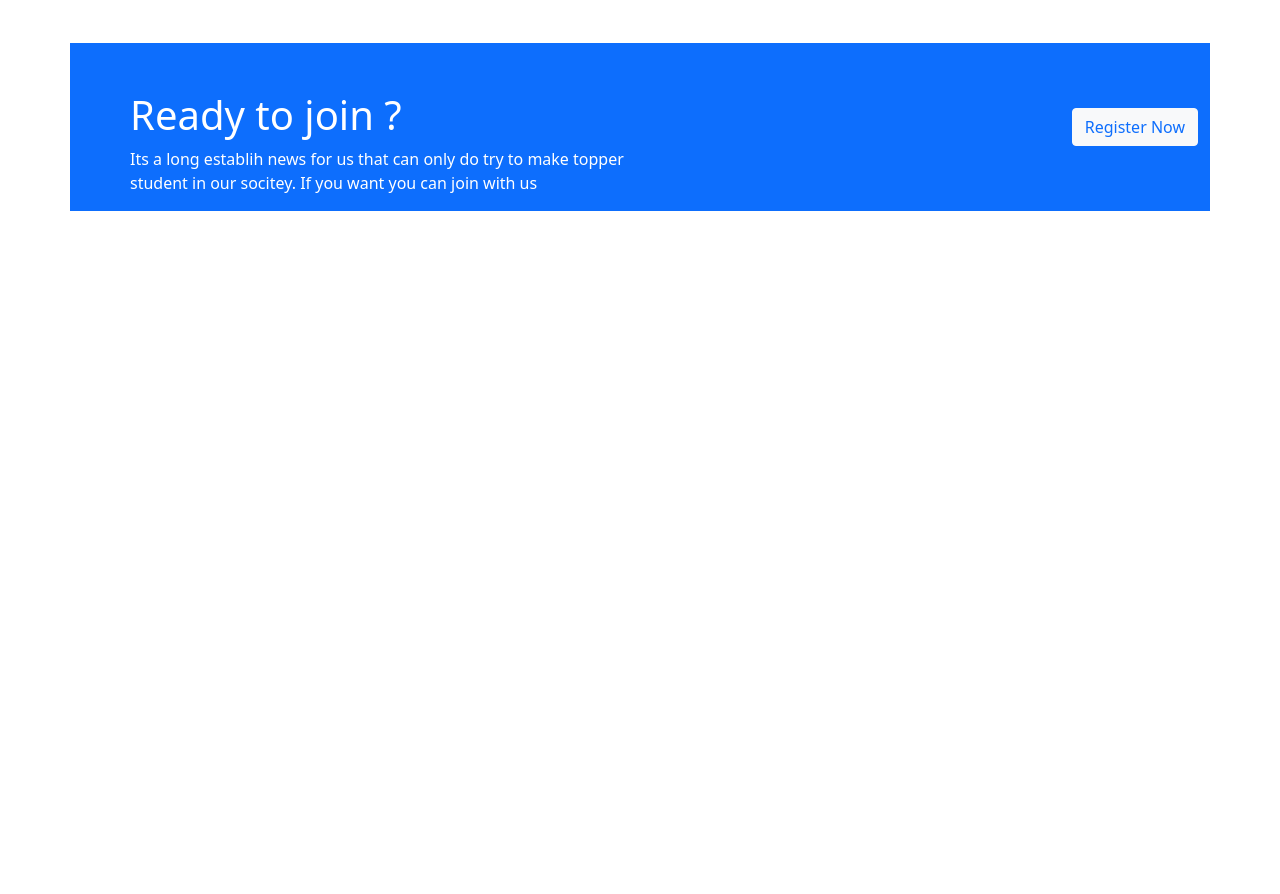
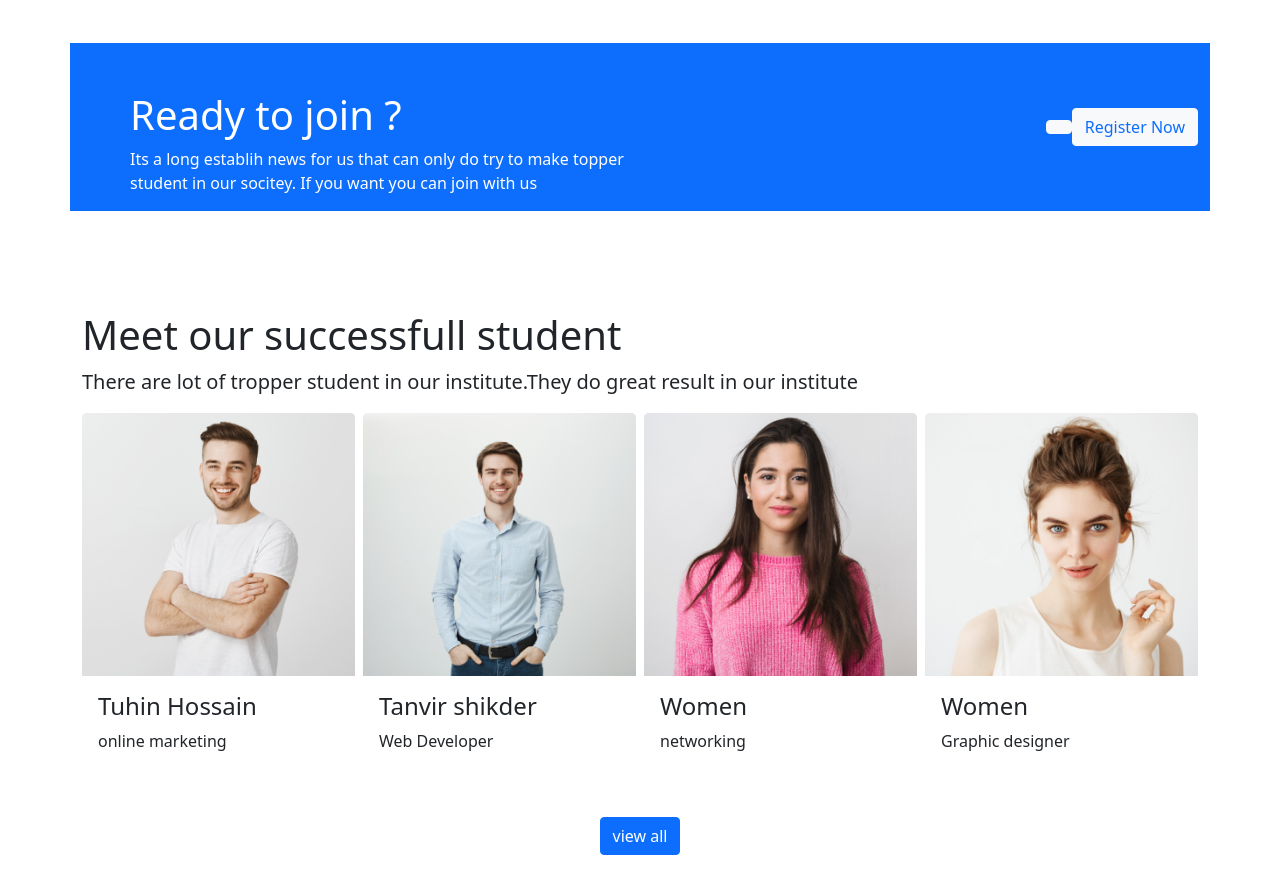
Before and after one commit to tuhinhossain123/3rd-assignment-repo-bootstarp, a plain HTML site: page index.html in a window 1280 px wide. Shown: the part 2780-3674 px from the top of the page. Before the commit the page ends 3039 px from the top, so only its background shows below. Drawn offline with nearby package versions, Linux system fonts and the light colour scheme.

Commit message:
student commit

```diff
--- a/CSS/styel.css
+++ b/CSS/styel.css
@@ -1,3 +1,6 @@
 .course {
   margin-top: 100px;
 }
+.meet-student{
+  margin-top: 100px;
+}
--- a/index.html
+++ b/index.html
@@ -221,12 +221,16 @@
       <div class="d-flex flex-column flex-lg-row justify-content-between align-items-center text-center text-lg-start">
         <div>
           <h1 class="ms-5 mt-5 text-white">Ready to join ? </h1>
-          <p class="ms-5 mt-2 text-white">Its a long establih news for us that can only do try to make topper <br>student in our socitey. If you want
-            you can join with us</p>
+          <p class="ms-5 mt-2 text-white">Its a long establih news for us that can only do try to make topper
+            <br>student in our socitey. If you want
+            you can join with us
+          </p>
         </div>
         <div>
           <!-- Button trigger modal -->
-          <button type="button" class="btn btn-light text-primary" data-bs-toggle="modal" data-bs-target="#exampleModal">
+          <button class="btn btn-light text-primary">
+            <button type="button" class="btn btn-light text-primary" data-bs-toggle="modal"
+              data-bs-target="#exampleModal">
               Register Now
             </button>
 
@@ -240,7 +244,8 @@
                     <button type="button" class="btn-close" data-bs-dismiss="modal" aria-label="Close"></button>
                   </div>
                   <div class="modal-body">
-                   if your fill up our registration form than we contact you in your mobile .I thing you all confusion will clear.
+                    if your fill up our registration form than we contact you in your mobile .I thing you all confusion
+                    will clear.
                   </div>
                   <div class="modal-footer">
                     <button type="button" class="btn btn-secondary" data-bs-dismiss="modal">Close</button>
@@ -252,7 +257,51 @@
         </div>
       </div>
     </section>
-    <!-- modal end -->
+    <!-- Resister buttom end here-->
+
+
+    <!-- meet our successfull student start here -->
+    <section class="container meet-student">
+      <h1>Meet our successfull student</h1>
+      <p class="fs-5">There are lot of tropper student in our institute.They do great result in our institute</p>
+      <div class="row g-2">
+        <div class="col-12 col-md-6 col-lg-3 ">
+          <div class="text-center text-md-start px-4 px-md-0">
+            <img class="img-fluid" src="images/student/student-3.png" alt="">
+            <h4 class="pt-3 ps-3">Tuhin Hossain</h4>
+            <p class="ps-3">online marketing
+            </p>
+          </div>
+        </div>
+        <div class="col-lg-3">
+          <div class="text-center text-md-start px-4 px-md-0">
+            <img class="img-fluid" src="images/student/student-1.png" alt="">
+            <h4 class="pt-3 ps-3">Tanvir shikder</h4>
+            <p class="ps-3">Web Developer</p>
+          </div>
+        </div>
+        <div class="col-lg-3">
+          <div class="text-center text-md-start px-4 px-md-0">
+            <img class="img-fluid" src="images/student/student-2.png" alt="">
+            <h4 class="pt-3 ps-3">Women</h4>
+            <p class="ps-3">networking</p>
+          </div>
+        </div>
+        <div class="col-lg-3">
+          <div class="text-center text-md-start px-4 px-md-0">
+            <img class="img-fluid" src="images/student/student-4.png" alt="">
+            <h4 class="pt-3 ps-3">Women</h4>
+            <p class="ps-3">Graphic designer
+            </p>
+          </div>
+        </div>
+      </div>
+    </section>
+    <!-- meet our successfull student end here -->
+    <section class="container text-center mt-5 mb-5">
+      <button class="btn btn-primary">view all</button>
+    </section>
+
   </main>
   <footer>
 
```
Lines whose indentation alone changed are shown as unchanged.
